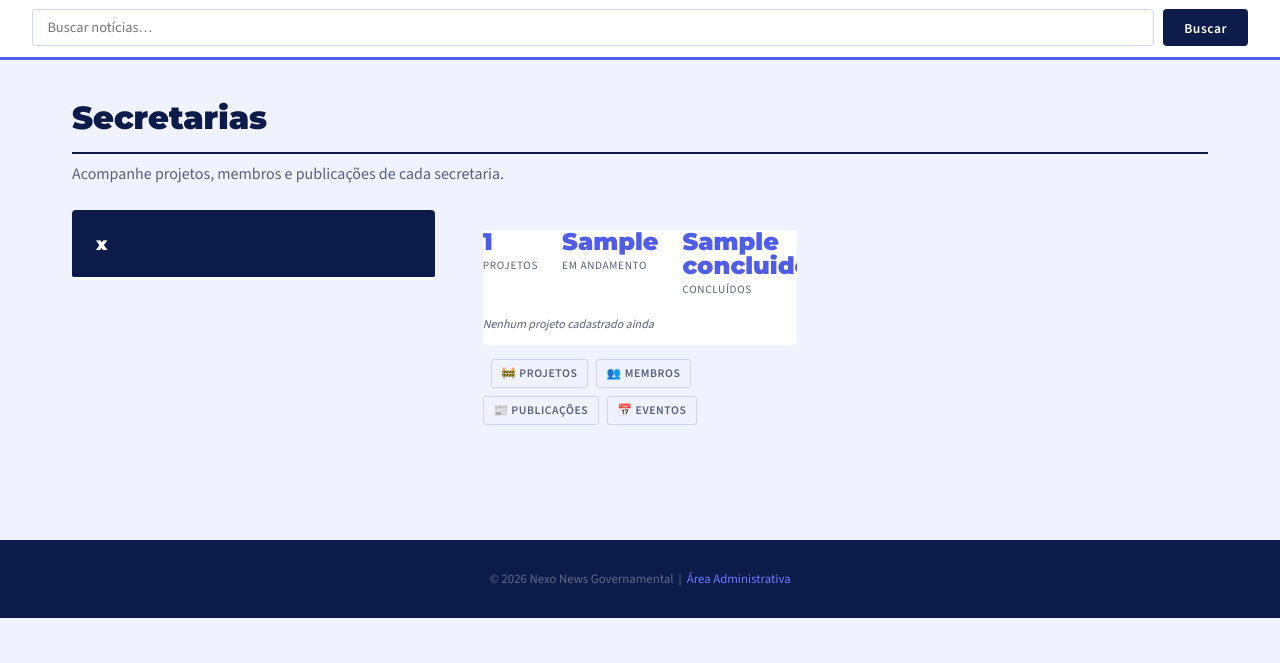
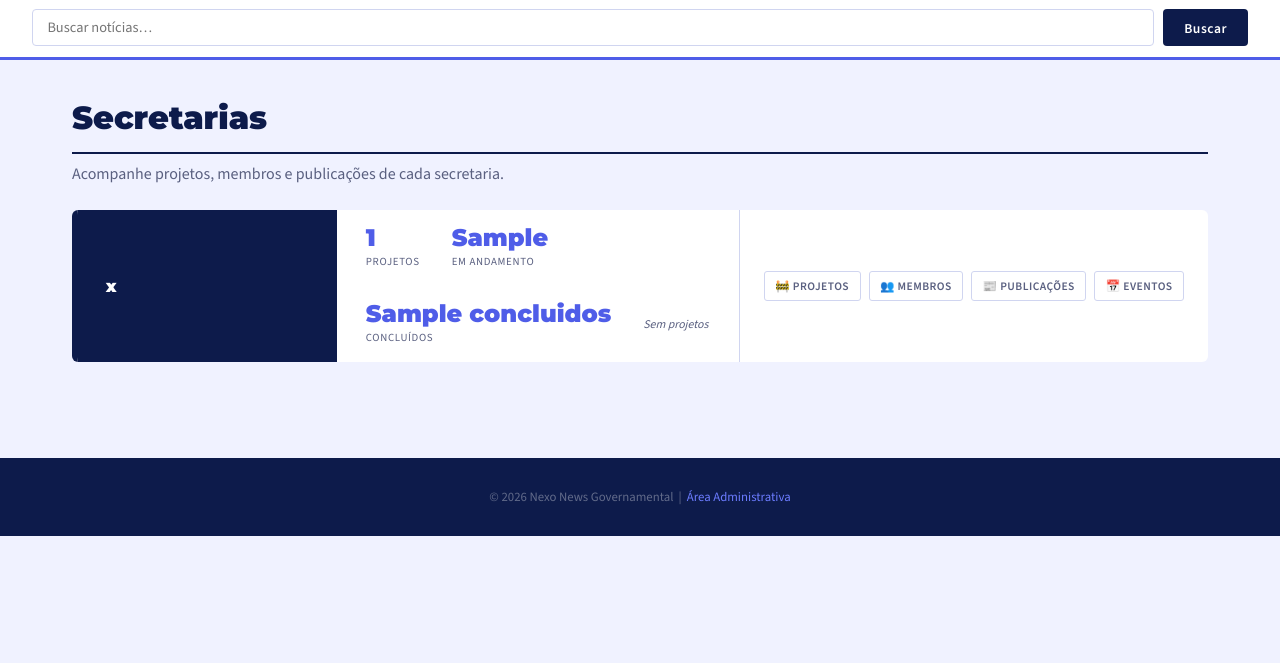
Before and after one commit to LisLoureiro/nexo, a Flask app: page /secretarias in a window 1280 px wide. Shown: the part 137-800 px from the top of the page. Run offline with Flask 3, Linux system fonts and the light colour scheme; a database or web service that is not in the repository returns one stand-in record (values such as "Sample title"); some libraries are stand-ins or nearby versions.

Commit message:
fix secretarias layout lista

```diff
--- a/templates/secretarias.html
+++ b/templates/secretarias.html
@@ -3,51 +3,26 @@
 
 {% block extra_styles %}
 .page-titulo { font-family:'Montserrat',sans-serif; font-weight:900; font-size:2rem; margin-bottom:.4rem; padding-bottom:.6rem; border-bottom:2px solid var(--navy); }
-
-.sec-grid {
-  display: grid;
-  grid-template-columns: repeat(auto-fill, minmax(280px, 1fr));
-  gap: 1.5rem;
-  margin-top: 1.5rem;
-  align-items: start;
-}
-
-/* flex-column mantém header+body juntos dentro da célula do grid */
-.sec-card {
-  background: var(--white);
-  color: var(--navy);
-  display: flex;
-  flex-direction: column;
-  text-decoration: none;
-  border-bottom: 3px solid transparent;
-  transition: border-color .2s, transform .2s, box-shadow .2s;
-  overflow: hidden;
-  border-radius: 4px;
-}
-.sec-card:hover { border-bottom-color: var(--accent); transform: translateY(-3px); box-shadow: 0 8px 24px rgba(79,93,232,.12); }
-
-.sec-card-header { background: var(--navy); padding: 1.2rem 1.5rem; flex-shrink: 0; }
-.sec-card-header h2 { font-family:'Montserrat',sans-serif; font-weight:900; color:#fff; font-size:1.1rem; margin:0; }
-
-.sec-card-body { padding: 1.2rem 1.5rem; flex: 1; display: flex; flex-direction: column; }
-
-.sec-stats { display:flex; gap:1.5rem; margin-bottom:1rem; }
+.sec-lista { display:flex; flex-direction:column; gap:1rem; margin-top:1.5rem; }
+.sec-card { background:var(--white); border-radius:6px; overflow:hidden; border-left:5px solid var(--navy); display:flex; flex-direction:row; align-items:stretch; cursor:pointer; transition:border-left-color .2s,box-shadow .2s,transform .15s; }
+.sec-card:hover { border-left-color:var(--accent); box-shadow:0 4px 18px rgba(79,93,232,.12); transform:translateX(3px); }
+.sec-card-nome { background:var(--navy); color:#fff; padding:1.2rem 1.8rem; display:flex; align-items:center; min-width:260px; flex-shrink:0; text-decoration:none; }
+.sec-card-nome h2 { font-family:'Montserrat',sans-serif; font-weight:900; font-size:1.05rem; margin:0; color:#fff; }
+.sec-card-stats { display:flex; align-items:center; gap:2rem; padding:1rem 1.8rem; flex:1; border-right:1px solid var(--border); flex-wrap:wrap; }
 .sec-stat .n { font-family:'Montserrat',sans-serif; font-weight:900; font-size:1.5rem; color:var(--accent); line-height:1; }
-.sec-stat .l { font-size:.7rem; color:var(--muted); text-transform:uppercase; letter-spacing:.06em; margin-top:.2rem; }
-
-.prog-label { display:flex; justify-content:space-between; font-size:.78rem; color:var(--muted); margin-bottom:.3rem; }
-.bar { background:#eaecff; height:5px; border-radius:3px; }
+.sec-stat .l { font-size:.68rem; color:var(--muted); text-transform:uppercase; letter-spacing:.06em; margin-top:.15rem; }
+.sec-prog { display:flex; align-items:center; gap:.7rem; flex:1; min-width:100px; max-width:200px; }
+.sec-prog-label { font-size:.72rem; color:var(--muted); white-space:nowrap; }
+.bar { background:#eaecff; height:6px; border-radius:3px; flex:1; }
 .bar-fill { background:var(--accent); height:100%; border-radius:3px; }
-
-.sec-links { display:flex; gap:.5rem; margin-top:auto; padding-top:.9rem; flex-wrap:wrap; }
-.sec-link { font-size:.73rem; font-weight:700; text-transform:uppercase; letter-spacing:.05em; color:var(--muted); text-decoration:none; padding:.25rem .6rem; border:1.5px solid var(--border); border-radius:3px; transition:all .14s; }
+.sec-card-links { display:flex; align-items:center; gap:.5rem; padding:1rem 1.5rem; flex-wrap:wrap; justify-content:flex-end; min-width:280px; }
+.sec-link { font-size:.72rem; font-weight:700; text-transform:uppercase; letter-spacing:.04em; color:var(--muted); text-decoration:none; padding:.28rem .65rem; border:1.5px solid var(--border); border-radius:3px; transition:all .14s; white-space:nowrap; }
 .sec-link:hover { color:var(--accent); border-color:var(--accent); }
-
-.sec-vazia .sec-card-header { opacity:.8; }
+.sec-vazia .sec-card-nome { opacity:.75; }
 .sec-vazia .sec-stat .n { color:var(--border); }
-.sec-sem-proj { font-size:.75rem; color:var(--muted); font-style:italic; margin-bottom:.5rem; }
-
+.sec-sem-proj { font-size:.74rem; color:var(--muted); font-style:italic; }
 .vazio { text-align:center; padding:4rem; color:var(--muted); }
+@media(max-width:900px){ .sec-card{flex-direction:column;} .sec-card-nome{min-width:unset;} .sec-card-stats{border-right:none;border-bottom:1px solid var(--border);} .sec-card-links{justify-content:flex-start;min-width:unset;} }
 {% endblock %}
 
 {% block content %}
@@ -57,57 +32,39 @@
 {% if not resumo %}
 <div class="vazio"><p>Nenhuma secretaria cadastrada.</p></div>
 {% else %}
-<div class="sec-grid">
+<div class="sec-lista">
   {% for s in resumo %}
-  <a href="{{ url_for('sec_visao_geral', secretaria=s.secretaria) }}"
-     class="sec-card{% if s.total_projetos == 0 %} sec-vazia{% endif %}">
-
-    <div class="sec-card-header">
+  <div class="sec-card{% if s.total_projetos == 0 %} sec-vazia{% endif %}" data-href="{{ url_for('sec_visao_geral', secretaria=s.secretaria) }}">
+    <a href="{{ url_for('sec_visao_geral', secretaria=s.secretaria) }}" class="sec-card-nome">
       <h2>{{ s.secretaria }}</h2>
-    </div>
-
-    <div class="sec-card-body">
-      <div class="sec-stats">
-        <div class="sec-stat">
-          <div class="n">{{ s.total_projetos }}</div>
-          <div class="l">Projetos</div>
-        </div>
-        <div class="sec-stat">
-          <div class="n">{{ s.em_andamento }}</div>
-          <div class="l">Em andamento</div>
-        </div>
-        <div class="sec-stat">
-          <div class="n">{{ s.concluidos }}</div>
-          <div class="l">Concluídos</div>
-        </div>
-      </div>
-
+    </a>
+    <div class="sec-card-stats">
+      <div class="sec-stat"><div class="n">{{ s.total_projetos }}</div><div class="l">Projetos</div></div>
+      <div class="sec-stat"><div class="n">{{ s.em_andamento }}</div><div class="l">Em andamento</div></div>
+      <div class="sec-stat"><div class="n">{{ s.concluidos }}</div><div class="l">Concluídos</div></div>
       {% if s.progresso_medio and s.progresso_medio > 0 %}
-      <div class="prog-label">
-        <span>Progresso médio</span><strong>{{ s.progresso_medio }}%</strong>
-      </div>
-      <div class="bar">
-        <div class="bar-fill" data-progresso="{{ s.progresso_medio }}"></div>
+      <div class="sec-prog">
+        <span class="sec-prog-label">{{ s.progresso_medio }}%</span>
+        <div class="bar"><div class="bar-fill" data-progresso="{{ s.progresso_medio }}"></div></div>
       </div>
       {% else %}
-      <p class="sec-sem-proj">Nenhum projeto cadastrado ainda</p>
+      <span class="sec-sem-proj">Sem projetos</span>
       {% endif %}
-
-      <div class="sec-links" onclick="event.stopPropagation()">
-        <a href="{{ url_for('sec_projetos',    secretaria=s.secretaria) }}" class="sec-link">🚧 Projetos</a>
-        <a href="{{ url_for('sec_membros',     secretaria=s.secretaria) }}" class="sec-link">👥 Membros</a>
-        <a href="{{ url_for('sec_publicacoes', secretaria=s.secretaria) }}" class="sec-link">📰 Publicações</a>
-        <a href="{{ url_for('sec_eventos',     secretaria=s.secretaria) }}" class="sec-link">📅 Eventos</a>
-      </div>
     </div>
-  </a>
+    <div class="sec-card-links">
+      <a href="{{ url_for('sec_projetos',    secretaria=s.secretaria) }}" class="sec-link">🚧 Projetos</a>
+      <a href="{{ url_for('sec_membros',     secretaria=s.secretaria) }}" class="sec-link">👥 Membros</a>
+      <a href="{{ url_for('sec_publicacoes', secretaria=s.secretaria) }}" class="sec-link">📰 Publicações</a>
+      <a href="{{ url_for('sec_eventos',     secretaria=s.secretaria) }}" class="sec-link">📅 Eventos</a>
+    </div>
+  </div>
   {% endfor %}
 </div>
-
 <script>
-document.querySelectorAll('.bar-fill[data-progresso]').forEach(function(el) {
-  el.style.width = (el.getAttribute('data-progresso') || 0) + '%';
+document.querySelectorAll('.sec-card[data-href]').forEach(function(card) {
+  card.addEventListener('click', function(e) { if (e.target.closest('a')) return; window.location = card.getAttribute('data-href'); });
 });
+document.querySelectorAll('.bar-fill[data-progresso]').forEach(function(el) { el.style.width = (el.getAttribute('data-progresso') || 0) + '%'; });
 </script>
 {% endif %}
 {% endblock %}
```
